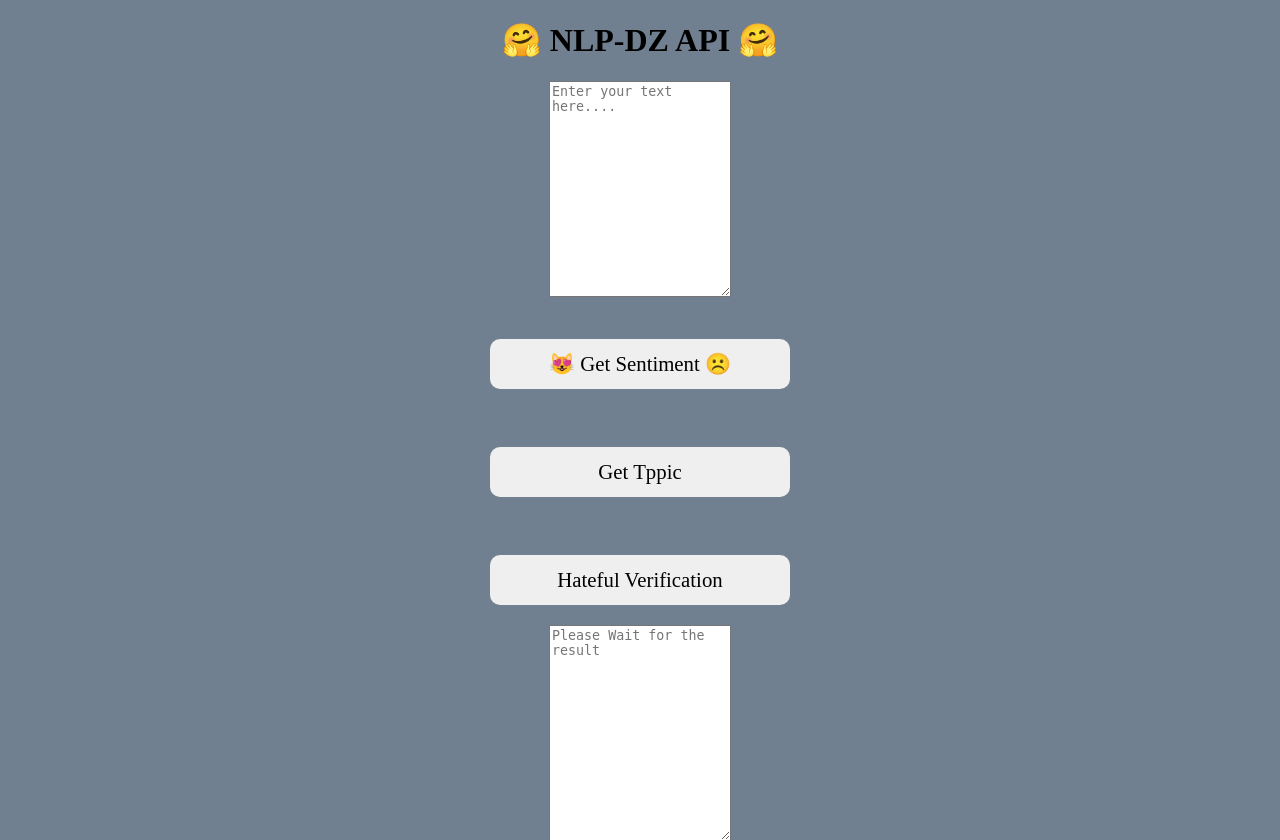
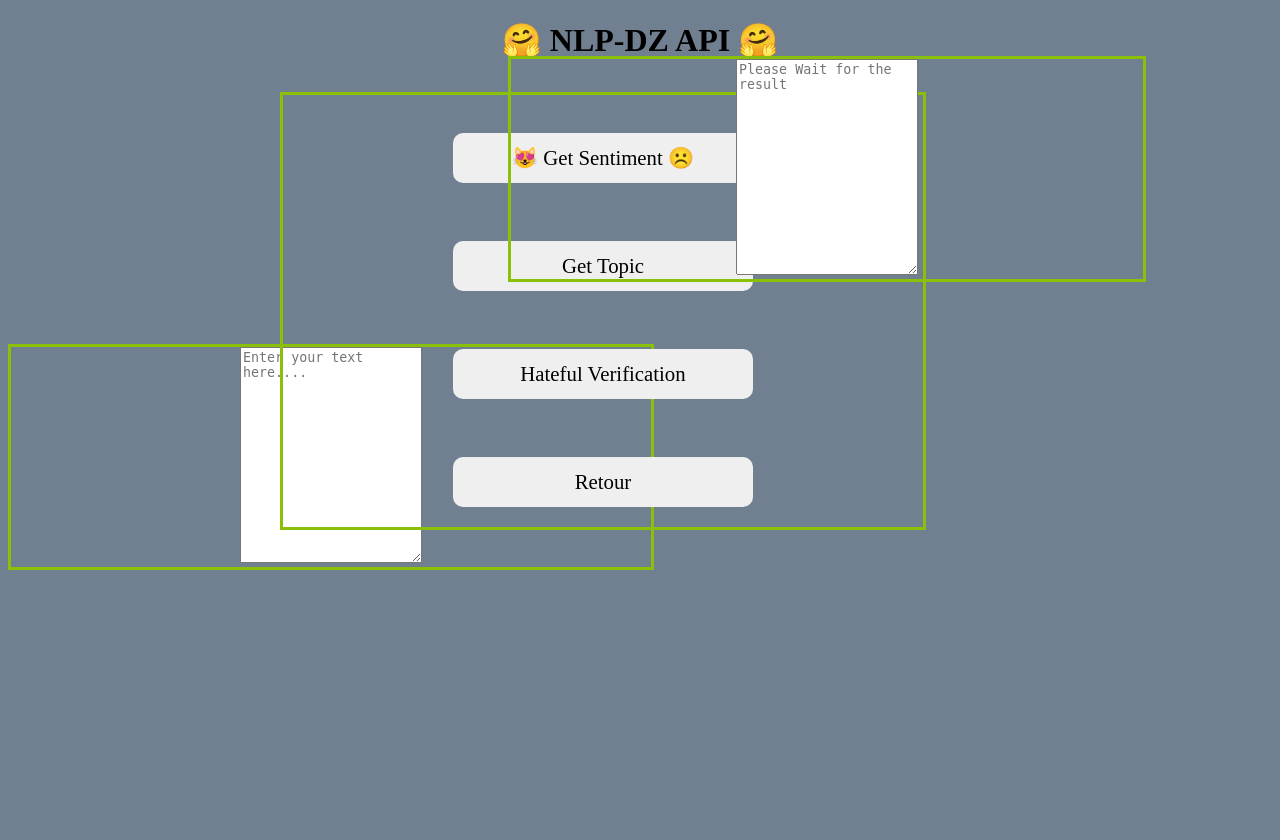
Before and after one commit to khairied/gogg, a Flask app: page /greet in a window 1280 px wide. Shown: the top 840 px of the page. After the commit the page ends 570 px from the top, so only its background shows below. Run offline with Flask 2, Linux system fonts and the light colour scheme.

Commit message:
Update sentimentoftext.html

```diff
--- a/templates/sentimentoftext.html
+++ b/templates/sentimentoftext.html
@@ -1,3 +1,31 @@
+<!DOCTYPE html>
+<html>
+<head>
+<style>
+div.relative {
+  position: relative;
+  width: 50%;
+  bottom: 25px;
+  left: 500px;
+  border: 3px solid #8AC007;
+}
+div.absolute {
+  position: absolute;
+  width: 50%;
+  bottom: 230px;
+  border: 3px solid #8AC007;
+}
+div.fixed {
+  position: fixed;
+  width: 50%;
+  bottom: 270px;
+  left: 280px;
+  border: 3px solid #8AC007;
+}
+</style>
+</head>
+
+
 <!DOCTYPE html>
 
 <html>
@@ -6,114 +34,32 @@
 <body>
 
     <h1> 🤗 NLP-DZ API 🤗 </h1>
+<div class="absolute">
 <textarea rows='14' id="input_text" placeholder="Enter your text here...."></textarea>
+</div>
+<div class="fixed">
 <form action="calculesent" method="post">
         <br>
         <input type="submit" value="😻 Get Sentiment ☹️" id="calculsent">
     </form>
 <form action="calculetopic" method="post">
         <br>
-        <input type="submit" value=" Get Tppic " id="calcultopic">
+        <input type="submit" value="          Get Topic          " id="calcultopic">
     </form>
 
 <form action="calculehate" method="post">
         <br>
-        <input type="submit" value=" Hateful Verification " id="calculhate">
+        <input type="submit" value="   Hateful Verification   " id="calculhate">
     </form>
+<form action="retoursentiment" method="post">
+        <br>
+        <input type="submit" value="             Retour             " id="retoursentiment">
+    </form>
+</div>
+<div class="relative">
 <textarea rows='14' id="result" placeholder="Please Wait for the result" ></textarea>
-    <form action="retoursentiment" method="post">
-        <br>
-        <input type="submit" value="Retour" id="retoursentiment">
-    </form>
+</div>
 
-<script>
-
-function startUpdate(e) {
-
-  updateTextArea();
-
-}
-
-
- function updateTextArea() {
-  let url = "https://hf.space/embed/KheireddineDaouadi/DzSenti/+/api/predict/"; // url
-  var text = document.getElementById("input_text").value;
-
-  //console.log(text);
-
-  fetch(url,  { method: "POST", body: JSON.stringify({"data": [text]
-
-}), headers: { "Content-Type": "application/json" } })
-    .then(response => response.json())
-    .then(data => {
-      let textArea = document.getElementById("result");
-      // parsing the JSON value to string
-      textArea.value = JSON.stringify(data.data);
-    })
-
-
-  }
-
-
-
-
-function startUpdate1(e) {
-
-  updateTextArea1();
-
-}
-
-
- function updateTextArea1() {
-
-  let url = "https://hf.space/embed/KheireddineDaouadi/DzTopic/+/api/predict/"; // url
-  var text = document.getElementById("input_text").value;
-
-  //console.log(text);
-
-  fetch(url,  { method: "POST", body: JSON.stringify({"data": [text]
-
-}), headers: { "Content-Type": "application/json" } })
-    .then(response => response.json())
-    .then(data => {
-      let textArea = document.getElementById("result");
-      // parsing the JSON value to string
-      textArea.value = JSON.stringify(data.data);
-    })
-
-
-  }
-
-
-function startUpdate2(e) {
-
-  updateTextArea2();
-
-}
-
-
- function updateTextArea2() {
-
-  let url = "https://hf.space/embed/KheireddineDaouadi/DzTopic/+/api/predict/"; // url
-  var text = document.getElementById("input_text").value;
-
-  //console.log(text);
-
-  fetch(url,  { method: "POST", body: JSON.stringify({"data": [text]
-
-}), headers: { "Content-Type": "application/json" } })
-    .then(response => response.json())
-    .then(data => {
-      let textArea = document.getElementById("result");
-      // parsing the JSON value to string
-      textArea.value = JSON.stringify(data.data);
-    })
-
-
-  }
-
-
-</script>
 
 </body>
 </html>
```
